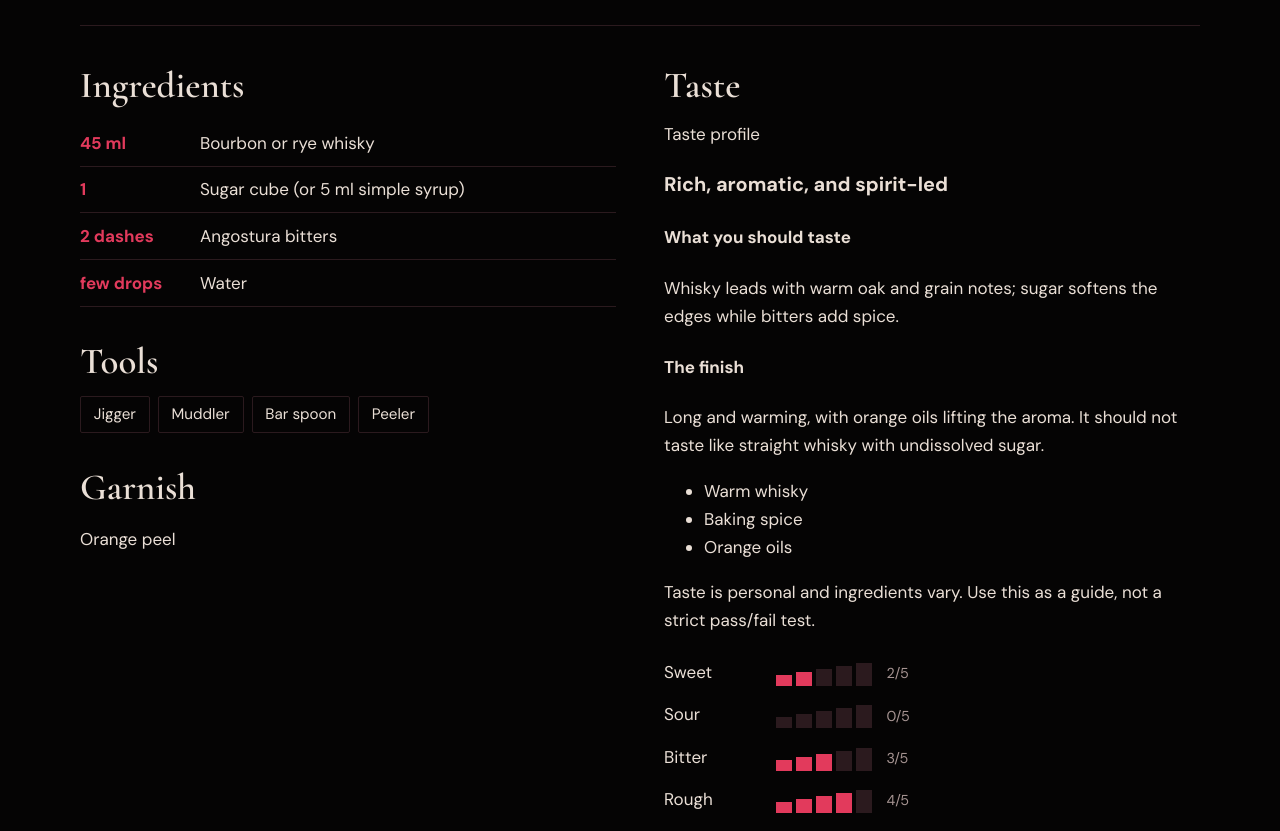
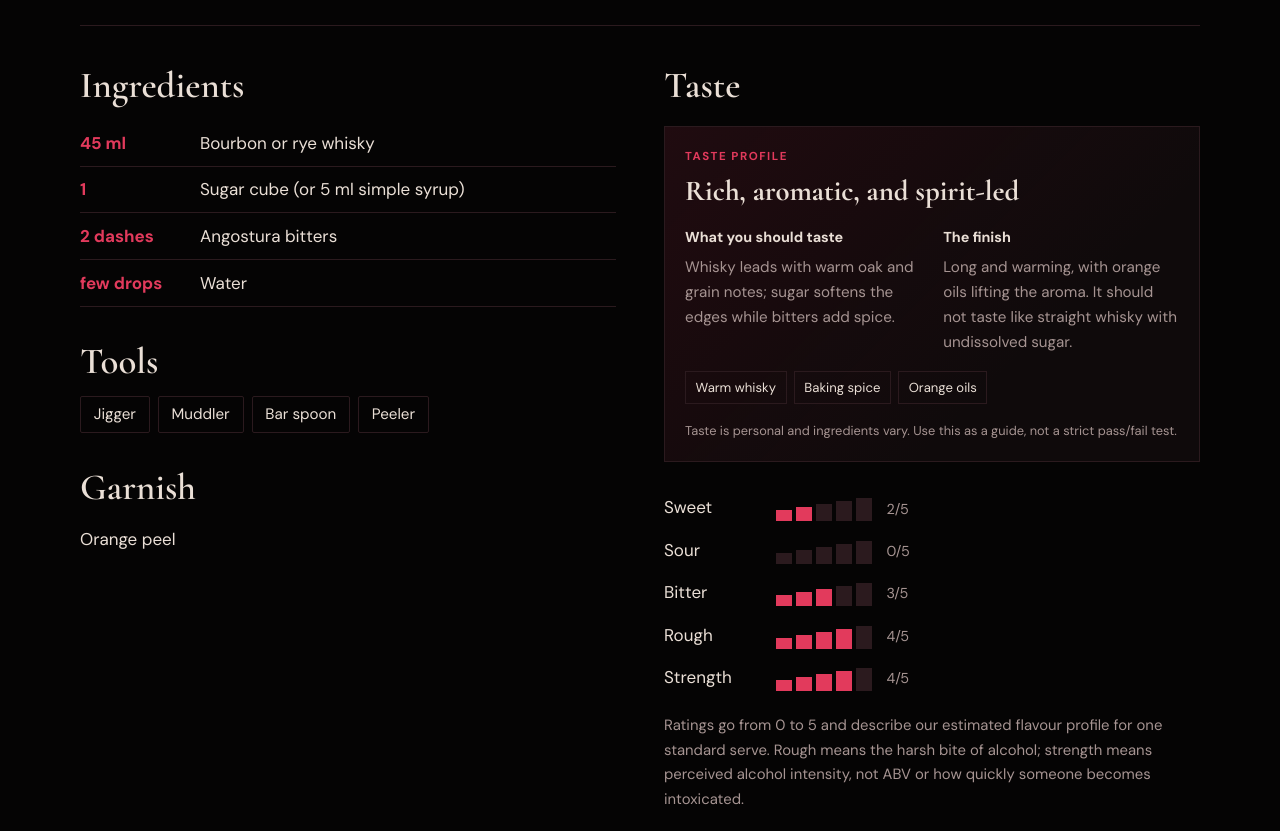
Before and after one commit to inky3/crimsonroom, a Next.js app: page /en/cocktails/old-fashioned in a window 1280 px wide. Shown: the part 600-1431 px from the top of the page. Built offline with nearby package versions, Linux system fonts and the light colour scheme.

Commit message:
Style descriptive taste profile section

```diff
--- a/app/globals.css
+++ b/app/globals.css
@@ -160,3 +160,16 @@ h2.small { font-size: 1.4rem; margin: 1.6rem 0 0.4rem; }
 .taste-coach-advice h3 { margin: 0 0 .4rem; font-family: var(--display); font-size: 1.45rem; }
 .taste-coach-advice p { margin: 0; }
 .taste-coach-note { margin-bottom: 0; }
+
+
+/* Descriptive taste profile */
+.taste-profile { margin: 1.25rem 0 1.5rem; padding: 1.25rem; border: 1px solid var(--line); background: linear-gradient(135deg, rgba(157, 18, 48, .12), transparent 68%), var(--surface); }
+.taste-profile-eyebrow { display: block; color: var(--crimson-hot); text-transform: uppercase; letter-spacing: .13em; font-size: .72rem; font-weight: 700; margin-bottom: .5rem; }
+.taste-profile-heading h3 { font-family: var(--display); font-size: clamp(1.35rem, 3vw, 1.8rem); line-height: 1.2; margin: 0 0 1.1rem; }
+.taste-profile-grid { display: grid; grid-template-columns: repeat(2, minmax(0, 1fr)); gap: 1rem 1.4rem; }
+.taste-profile-grid h4 { margin: 0 0 .35rem; font-size: .9rem; color: var(--bone); }
+.taste-profile-grid p { margin: 0; color: var(--muted); font-size: .95rem; }
+.taste-profile-cues { list-style: none; display: flex; flex-wrap: wrap; gap: .45rem; padding: 0; margin: 1rem 0 0; }
+.taste-profile-cues li { border: 1px solid var(--line); padding: .28rem .6rem; font-size: .82rem; color: var(--bone); }
+.taste-profile-note { color: var(--muted); font-size: .8rem; margin: 1rem 0 0; }
+@media (max-width: 35rem) { .taste-profile-grid { grid-template-columns: 1fr; } .taste-profile { padding: 1rem; } }
```
